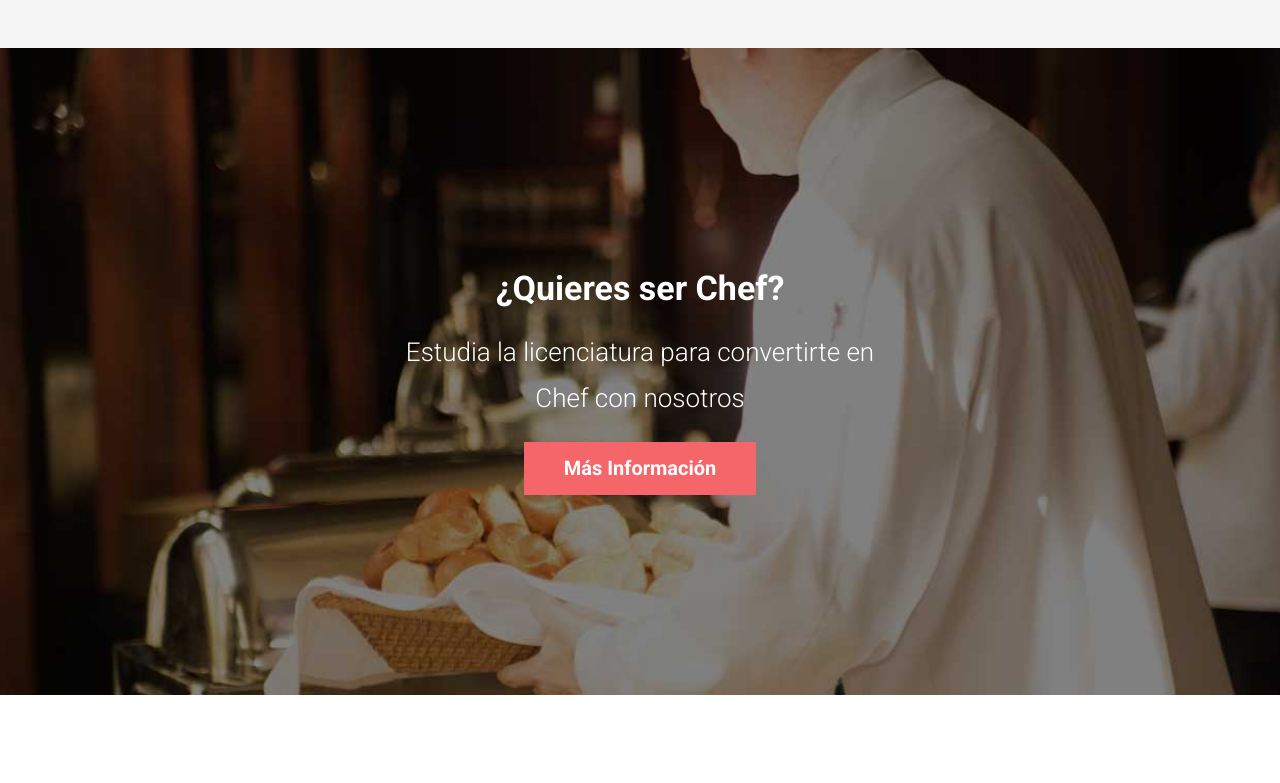
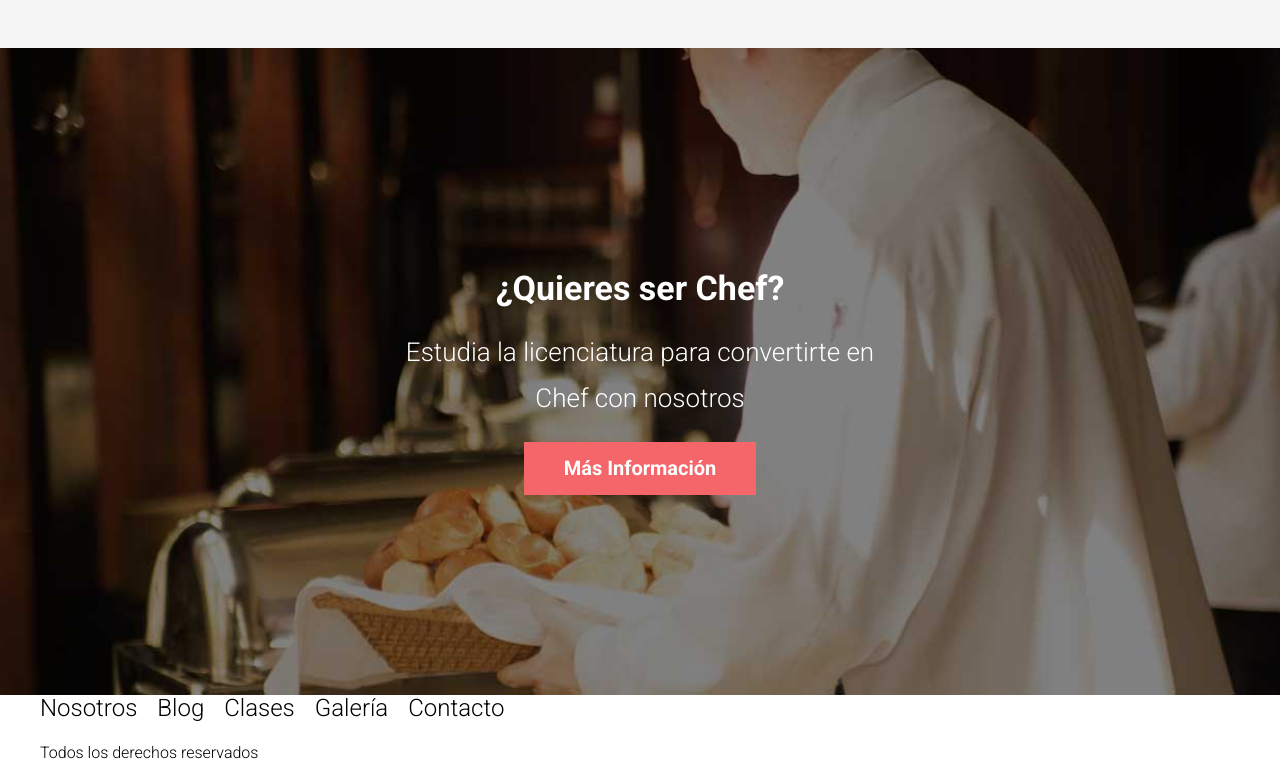
Before and after one commit to jimmy-bustillo/escuelaCocina, a website: page index.html in a window 1280 px wide. Shown: the part 3187-3970 px from the top of the page. Before the commit the page ends 3882 px from the top, so only its background shows below. Drawn offline with nearby package versions, Linux system fonts and the light colour scheme; files that its build step writes are made by us from their sources; files whose address does not match are found by name.

Commit message:
agrega el footer al proyecto

```diff
--- a/index.html
+++ b/index.html
@@ -131,7 +131,6 @@
             <a class="clase__enlace" href="#">Mas Información</a>
           </div>
         </div>
-        <!-- .clase -->
 
         <div class="clase">
           <img
@@ -267,5 +266,19 @@
       </p>
       <a href="#" class="escuela__enlace">Más Información</a>
     </section>
+
+    <footer class="footer">
+      <div class="footer__grid contenedor">
+        <nav class="navegacion">
+          <a class="navegacion__link" href="#">Nosotros</a>
+          <a class="navegacion__link" href="#">Blog</a>
+          <a class="navegacion__link" href="#">Clases</a>
+          <a class="navegacion__link" href="#">Galería</a>
+          <a class="navegacion__link" href="#">Contacto</a>
+        </nav>
+
+        <p class="footer__copyright">Todos los derechos reservados</p>
+      </div>
+    </footer>
   </body>
 </html>
```
